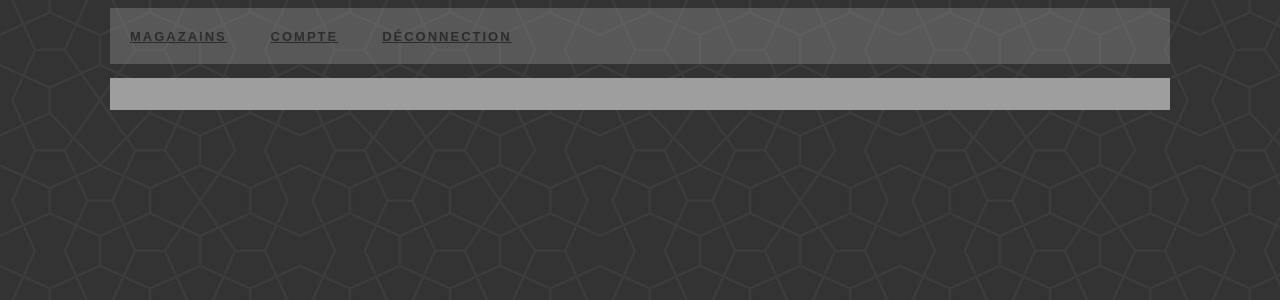
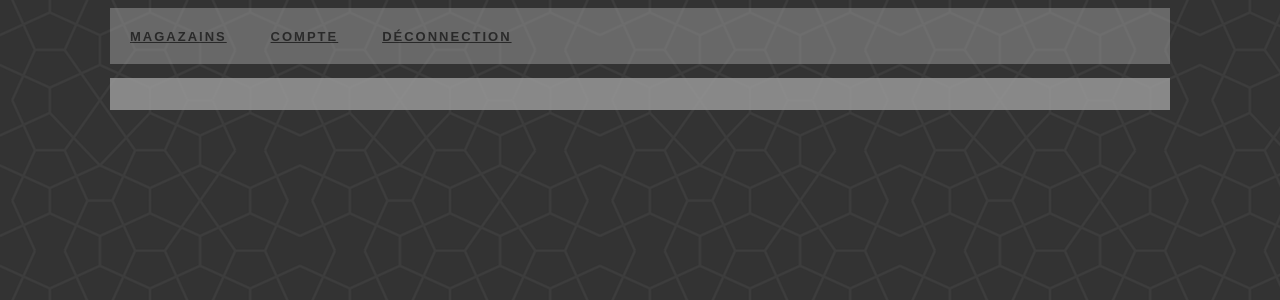
Before and after one commit to zaxo7/gestion_de_magasin, a PHP site: page / in a window 1280 px wide. Shown: the top 300 px of the page. Run offline with PHP 8.4, Linux system fonts and the light colour scheme; the visitor is signed in with stand-in values (Sample User, id 1).

Commit message:
fixed the first bug XDD

```diff
--- a/css/style.css
+++ b/css/style.css
@@ -16,7 +16,7 @@ body {
 
 nav
 {
-	opacity: 0.35;
+	opacity: 0.5;
 }
 
 .containertop {
@@ -32,6 +32,7 @@ nav
   margin: 0 auto;
   margin-bottom: 1em;
   background: #9E9E9E;
+  opacity: 0.8;
 }
 
 
--- a/sheme.sql
+++ b/sheme.sql
@@ -115,7 +115,7 @@ BEGIN
 
 	INSERT INTO sortie (cod_mag,id_art,date_s,qte,pu) SELECT p_cod_mag, p_id_art, NOW(), p_qte, Pu FROM Fiche_stock WHERE Cod_mag = p_cod_mag AND Id_art = p_id_art ;
 
-	IF (SELECT DISTINCT Qte FROM Fiche_stock WHERE Cod_mag = p_cod_mag AND Id_art = p_id_art) > p_qte
+	IF (SELECT DISTINCT Qte FROM Fiche_stock WHERE Cod_mag = p_cod_mag AND Id_art = p_id_art) > p_qte AND p_qte > 0
 	THEN
 		UPDATE Fiche_stock SET Qte = Qte - p_qte WHERE Cod_mag = p_cod_mag AND Id_art = p_id_art;
 	ELSEIF (SELECT DISTINCT Qte FROM Fiche_stock WHERE Cod_mag = p_cod_mag AND Id_art = p_id_art) = p_qte
```
